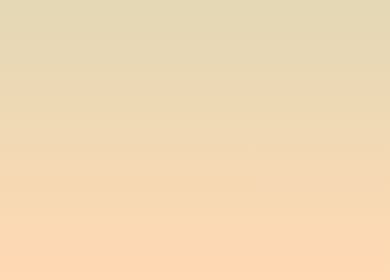
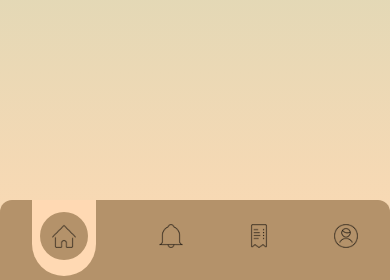
Before and after one commit to RFLYOKE/MyUMKM, a Laravel app: page /dashboard in a window 390 px wide. Shown: the part 564-844 px from the top of the page. Run offline with Laravel 12, Linux system fonts and the light colour scheme; style sheets or scripts are compiled from the project's sources.

Commit message:
add: template for menu app

```diff
--- a/resources/views/components/dashboardHeader.blade.php
+++ b/resources/views/components/dashboardHeader.blade.php
@@ -1,4 +1,4 @@
-<div class="bg-[#4C6B43] px-4 py-6 flex items-center justify-between">
+<div class="bg-[#4A7744] px-4 py-6 flex items-center justify-between">
     <!-- Search Box -->
     <div class="flex items-center bg-white border border-[#5a3d2e] rounded-lg px-3 py-1 flex-grow max-w-[70%]">
         <!-- Search Icon -->
--- a/resources/views/layouts/main.blade.php
+++ b/resources/views/layouts/main.blade.php
@@ -1,5 +1,6 @@
 <!DOCTYPE html>
 <html lang="en">
+
 <head>
     <meta charset="UTF-8">
     <meta name="viewport" content="width=device-width, initial-scale=1.0">
@@ -7,21 +8,90 @@
     <title>@yield('title')</title>
     @vite(['resources/css/app.css', 'resources/js/app.js'])
 </head>
-<body>
+
+<body class="bg-gradient-to-b from-[#A8D5BA] to-[#FFD9B3]">
+    <!-- Hanya tampil di desktop -->
     <div class="w-full h-screen hidden md:flex items-center justify-center">
         <h1 class="text-2xl font-semibold">Aplikasi hanya tersedia dibawah 768px</h1>
     </div>
-    <div class="md:hidden w-full min-h-screen bg-gradient-to-b from-[#A8D5BA] to-[#FFD9B3]">
+
+    <!-- Tampil hanya di mobile -->
+    <div class="md:hidden flex flex-col min-h-screen">
+        <!-- Optional header -->
         <div>@yield('header')</div>
-        @yield('content')
-        <nav>
-            <ul>
-                <li><a href=""></a></li>
-                <li><a href=""></a></li>
-                <li><a href=""></a></li>
-                <li><a href=""></a></li>
+
+        <!-- Konten tengah, fleksibel -->
+        <div class="py-4">
+            @yield('content')
+        </div>
+
+        <!-- Navbar bawah -->
+        <nav class="fixed bottom-0 left-0 right-0 bg-[#b4926a] h-20 flex justify-around items-center shadow-lg z-50 rounded-t-xl overflow-hidden">
+            <ul class="flex justify-between items-center w-full px-8 pb-2 relative z-10">
+
+                {{-- Home --}}
+                <li class="relative">
+                    @if (Request::is('dashboard'))
+                        <div class="bg-[#FFD9B3] w-16 h-20 rounded-b-full rounded-t-xl flex items-center justify-center">
+                            <div class="w-12 h-12 bg-[#b4926a] rounded-full flex items-center justify-center">
+                                <img src="{{ asset('icon/homeMenu.png') }}" alt="Home" class="w-6 h-6" />
+                            </div>
+                        </div>
+                    @else
+                        <a href="/dashboard" class="flex items-center justify-center h-full">
+                            <img src="{{ asset('icon/homeMenu.png') }}" alt="Home" class="w-6 h-6" />
+                        </a>
+                    @endif
+                </li>
+
+                {{-- Notifikasi --}}
+                <li class="relative">
+                    @if (Request::is('notification'))
+                        <div class="bg-[#FFD9B3] w-16 h-20 rounded-b-full rounded-t-xl flex items-center justify-center">
+                            <div class="w-12 h-12 bg-[#b4926a] rounded-full flex items-center justify-center">
+                                <img src="{{ asset('icon/notifMenu.png') }}" alt="Notifikasi" class="w-6 h-6" />
+                            </div>
+                        </div>
+                    @else
+                        <a href="/notification" class="flex items-center justify-center h-full">
+                            <img src="{{ asset('icon/notifMenu.png') }}" alt="Notifikasi" class="w-6 h-6" />
+                        </a>
+                    @endif
+                </li>
+
+                {{-- Transaksi --}}
+                <li class="relative">
+                    @if (Request::is('transaction'))
+                        <div class="bg-[#FFD9B3] w-16 h-20 rounded-b-full rounded-t-xl flex items-center justify-center">
+                            <div class="w-12 h-12 bg-[#b4926a] rounded-full flex items-center justify-center">
+                                <img src="{{ asset('icon/transaksiMenu.png') }}" alt="Transaksi" class="w-6 h-6" />
+                            </div>
+                        </div>
+                    @else
+                        <a href="/transaction" class="flex items-center justify-center h-full">
+                            <img src="{{ asset('icon/transaksiMenu.png') }}" alt="Transaksi" class="w-6 h-6" />
+                        </a>
+                    @endif
+                </li>
+
+                {{-- Profile --}}
+                <li class="relative">
+                    @if (Request::is('profile'))
+                        <div class="bg-[#FFD9B3] w-16 h-20 rounded-b-full rounded-t-xl flex items-center justify-center">
+                            <div class="w-12 h-12 bg-[#b4926a] rounded-full flex items-center justify-center">
+                                <img src="{{ asset('icon/profileMenu.png') }}" alt="Profil" class="w-6 h-6" />
+                            </div>
+                        </div>
+                    @else
+                        <a href="/profile" class="flex items-center justify-center h-full">
+                            <img src="{{ asset('icon/profileMenu.png') }}" alt="Profil" class="w-6 h-6" />
+                        </a>
+                    @endif
+                </li>
+
             </ul>
         </nav>
     </div>
 </body>
+
 </html>
--- a/routes/web.php
+++ b/routes/web.php
@@ -17,3 +17,15 @@ Route::get('/register', function () {
 Route::get('/dashboard', function () {
     return view('dashboard');
 });
+
+Route::get('/notification', function () {
+    return view('notification');
+});
+
+Route::get('/transaction', function () {
+    return view('transaction');
+});
+
+Route::get('/profile', function () {
+    return view('profile');
+});
```
Also changed, not shown: resources/views/notification.blade.php (added, +7 -0 lines), resources/views/profile.blade.php (added, +7 -0 lines), resources/views/transaction.blade.php (added, +7 -0 lines), public/icon/homeMenu.png (added), public/icon/notifMenu.png (added), public/icon/profileMenu.png (added), public/icon/transaksiMenu.png (added).
